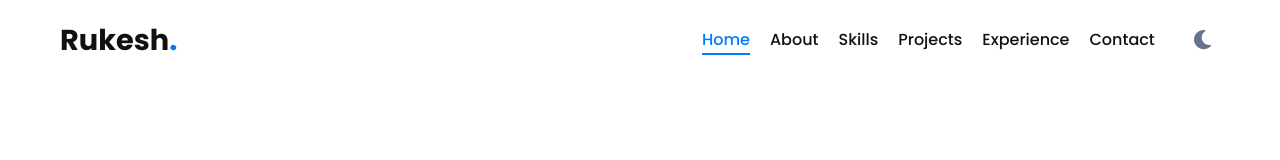
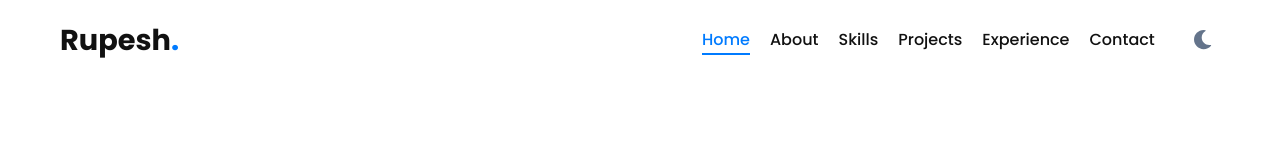
Before and after one commit to Rupesh72550/My_Portfolio, a React app: page / in a window 1280 px wide. Shown: the top 160 px of the page. Built offline with nearby package versions, Linux system fonts and the light colour scheme; the HTML template or start-up script is replaced by a standard one.

Commit message:
initial change

```diff
--- a/src/components/Footer/Footer.jsx
+++ b/src/components/Footer/Footer.jsx
@@ -11,7 +11,7 @@ const Footer = () => {
       <div className={styles.footerContainer}>
         <div className={styles.footerTop}>
           <div className={styles.footerBrand}>
-            <h3>Rukesh<span>.</span></h3>
+            <h3>Rupesh<span>.</span></h3>
             <p>Java Full Stack Developer creating elegant, efficient, and scalable web solutions.</p>
           </div>
 
--- a/src/components/Navbar/Navbar.jsx
+++ b/src/components/Navbar/Navbar.jsx
@@ -35,7 +35,7 @@ const Navbar = ({ isDarkMode, toggleTheme }) => {
       <div className={styles.navContainer}>
         <div className={styles.logo}>
           <Link to="hero" smooth={true} duration={500} offset={-80} className={styles.logoText}>
-            Rukesh<span className={styles.accent}>.</span>
+            Rupesh<span className={styles.accent}>.</span>
           </Link>
         </div>
 
```
